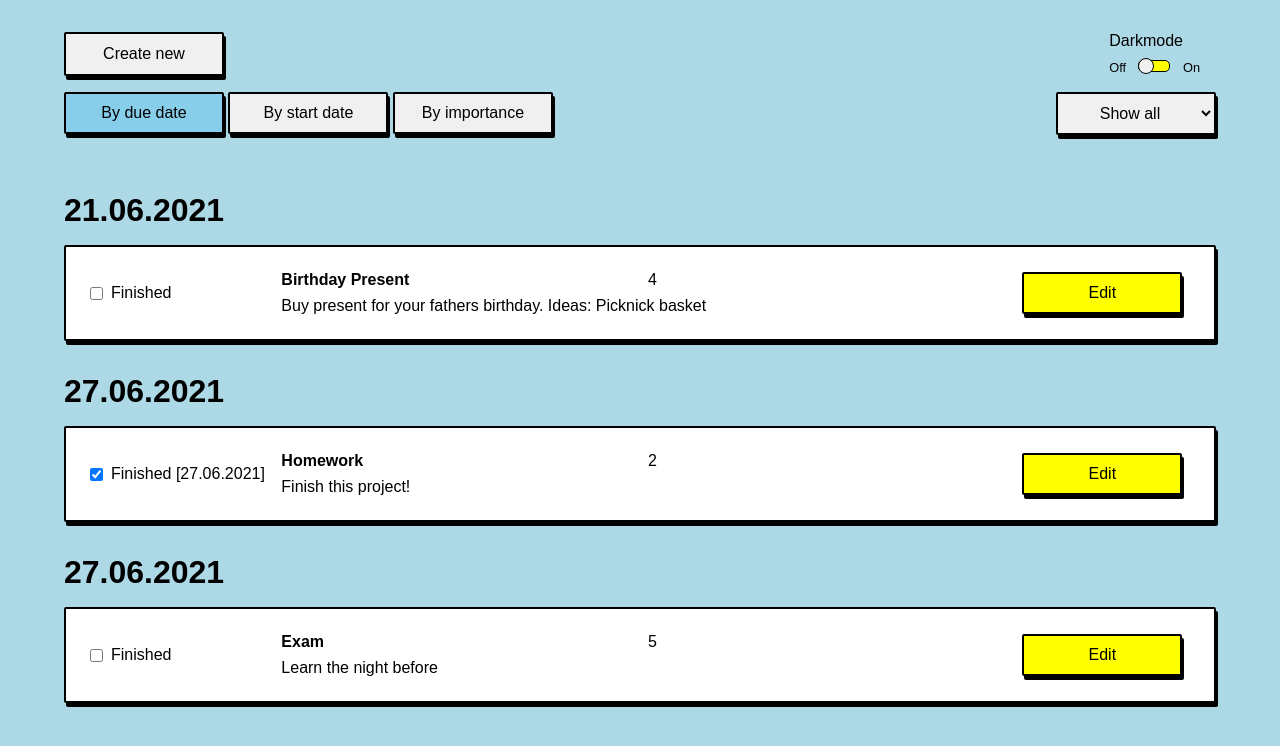
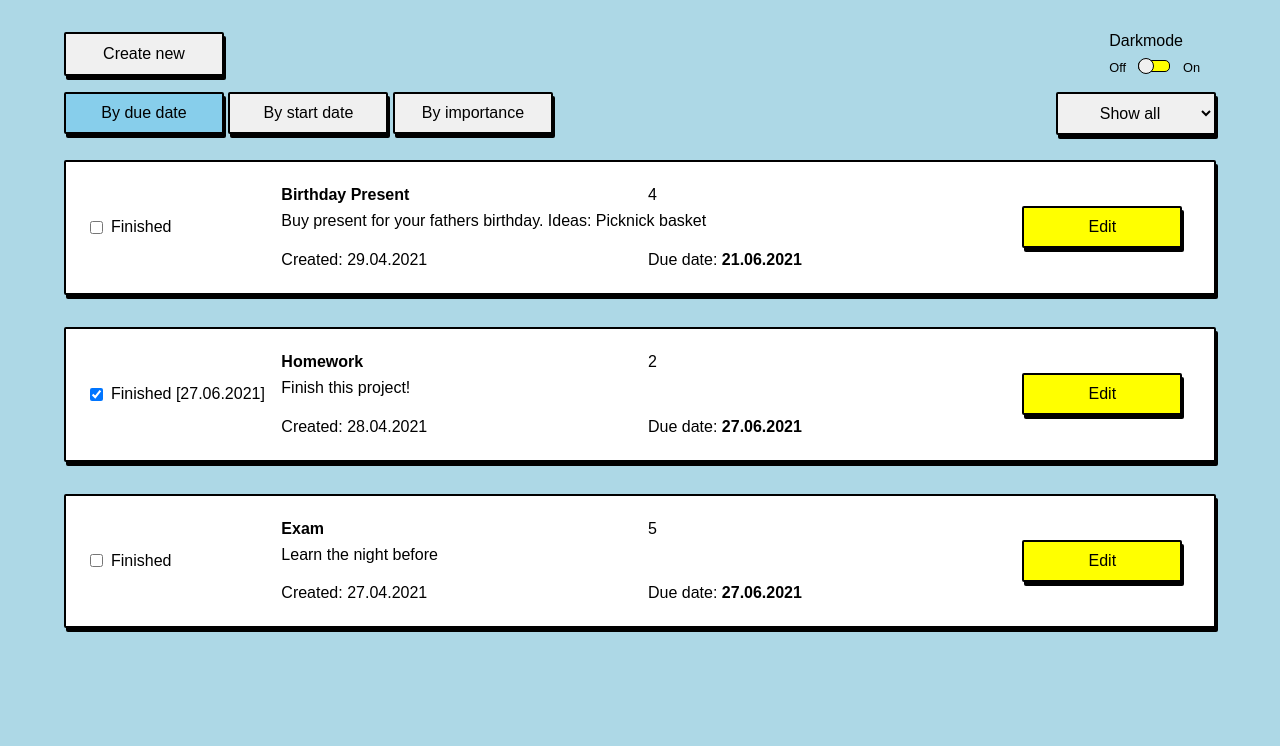
Before and after one commit to martina-hauser/cas-fee-project-1, a plain HTML site: page public/index.html in a window 1280 px wide. Drawn offline with nearby package versions, Linux system fonts and the light colour scheme.

Commit message:
[p1-02] display created and due dates in note cards

```diff
--- a/public/index.html
+++ b/public/index.html
@@ -14,7 +14,6 @@
   <script id="note-template" type="text/x-handlebars-template">
     <div class="group-template-container">
       {{#each this}}
-        <h2 class="note-date">{{ dueDate }}</h2>
         <div class="note-card">
           <div class="note-state">
             <input id="note-state" class="note-state" name="note-state"
@@ -33,6 +32,8 @@
           <p class="note-title">{{ title }}</p>
           <div class="note-importance">{{ importance }}</div>
           <div class="note-description">{{ description }}</div>
+          <p class="note-created-date">Created: {{ createdDate }}</p>
+          <p class="note-due-date">Due date: <b>{{ dueDate }}</b></p>
           <div class="note-edit-button-container">
             <a class="note-edit-button custom-button" href="edit.html" data-note-id="{{ id }}">Edit</a>
           </div>
--- a/public/styles/index.css
+++ b/public/styles/index.css
@@ -165,10 +165,11 @@ label[for="app-style"] {
     background-color: var(--default-card-background-color);
     display: grid;
     grid-template-columns: 1fr repeat(2, 2fr) 1fr;
-    grid-template-rows: 1fr auto;
+    grid-template-rows: 1fr auto 1fr;
     grid-template-areas:
         "note-state note-title note-importance note-edit-button-container"
-        "note-state note-description note-description note-edit-button-container";
+        "note-state note-description note-description note-edit-button-container"
+        "note-state note-created-date note-due-date note-edit-button-container";
     column-gap: 1rem;
     row-gap: 0.5rem;
 }
@@ -200,6 +201,15 @@ label[for="app-style"] {
 
 .note-description {
     grid-area: note-description;
+    margin-bottom: 0.8rem;
+}
+
+.note-created-date {
+    grid-area: note-created-date;
+}
+
+.note-due-date {
+    grid-area: note-due-date;
 }
 
 .note-edit-button-container {
```
